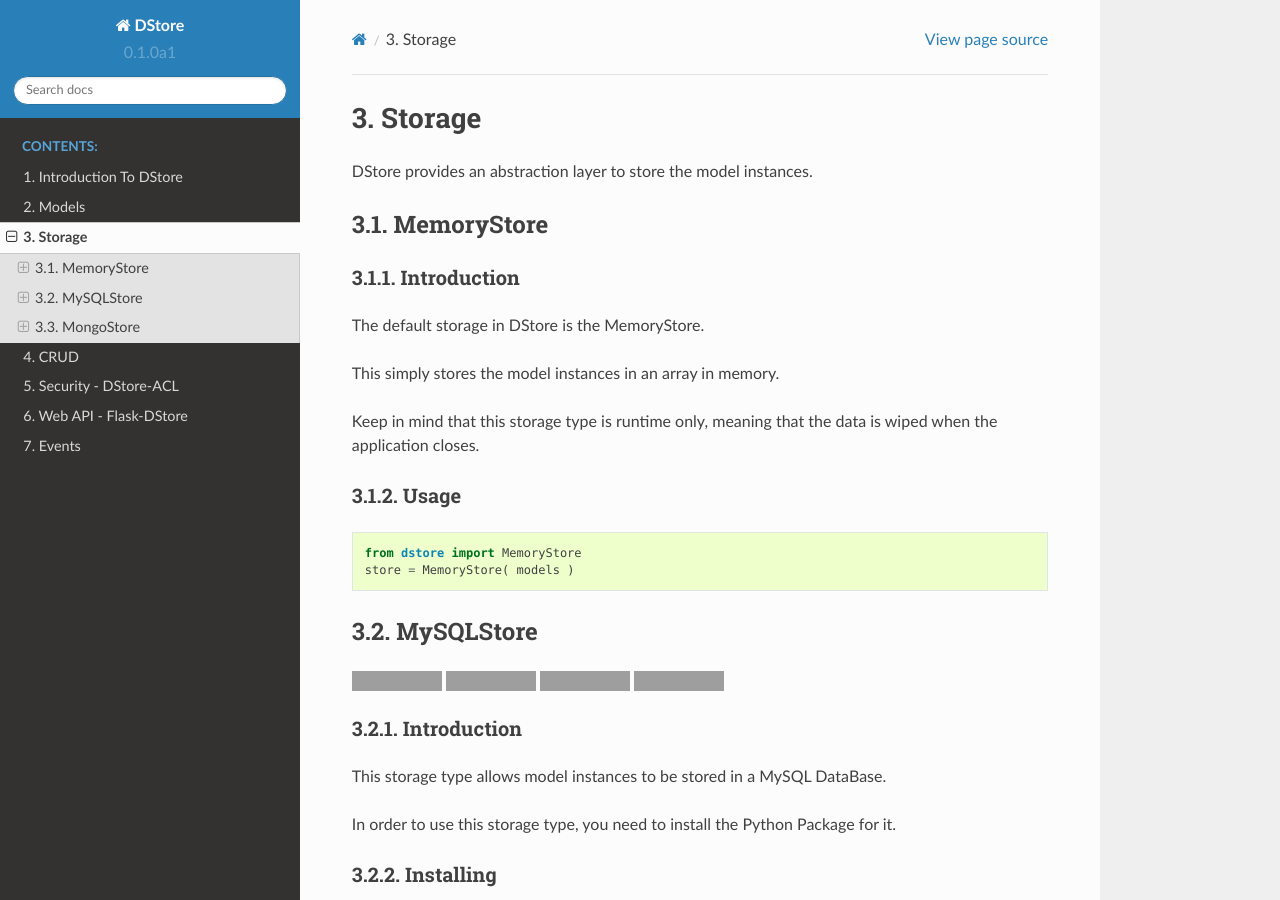
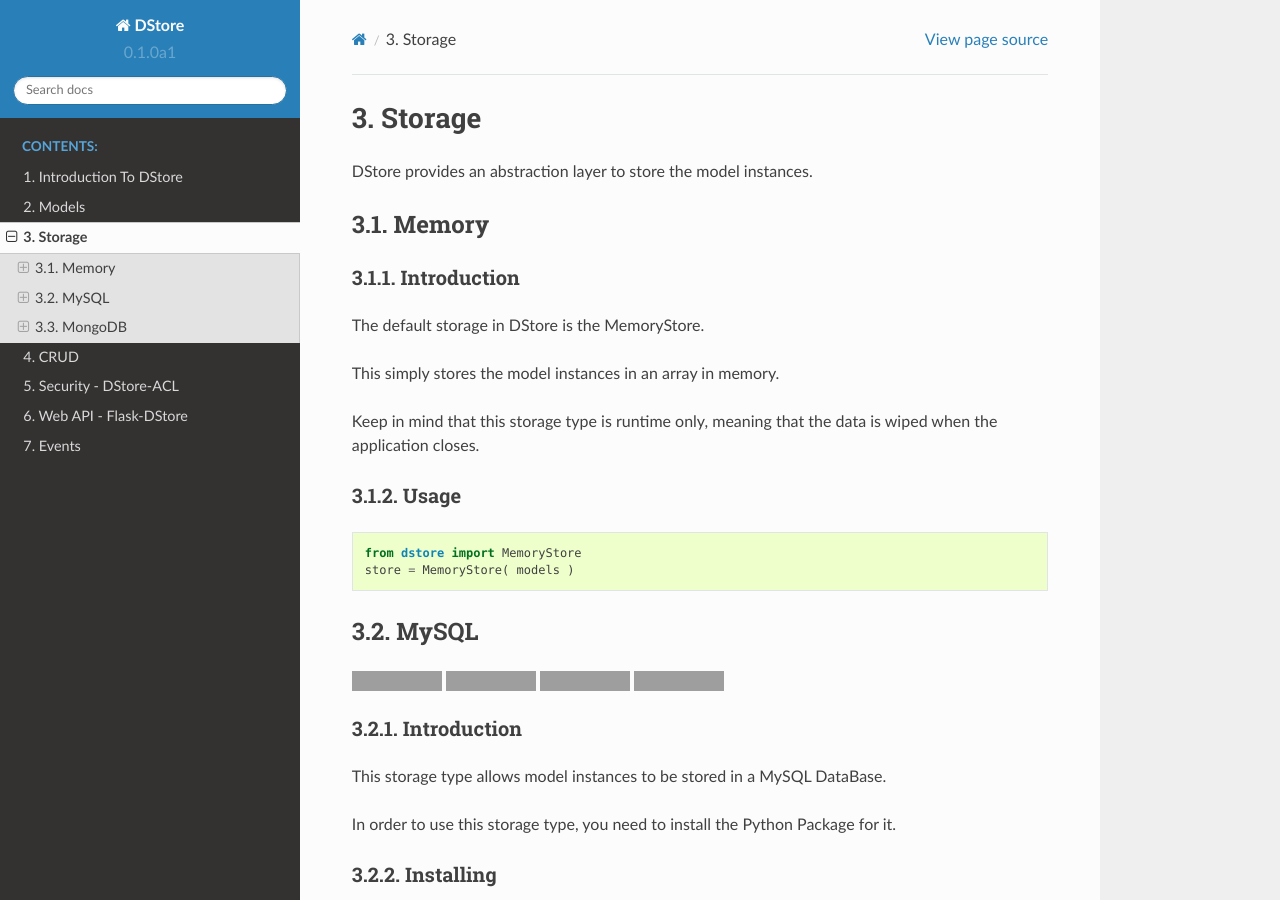
Before and after one commit to MarkLark/dstore, a Sphinx documentation site: the page built from docs/source/storage.rst, in a window 1280 px wide and 900 px high, cut to the strip 0-900 px from the top of the window. Built offline with Sphinx 7.4.7 and the Read the Docs theme 2.0.0, drawn with Linux system fonts in a browser that asks for light colours; grey boxes are pictures that could not be loaded.

Commit message:
Docs: Changed chapter titles in Storage

```diff
--- a/docs/source/storage.rst
+++ b/docs/source/storage.rst
@@ -4,8 +4,8 @@
 
 
 
-MemoryStore
-===========
+Memory
+======
 
 Introduction
 ------------
@@ -23,8 +23,8 @@
     from dstore import MemoryStore
     store = MemoryStore( models )
 
-MySQLStore
-==========
+MySQL
+=====
 .. image:: https://img.shields.io/coveralls/MarkLark/dstore-mysql.svg
     :target: https://coveralls.io/github/MarkLark/dstore-mysql?branch=master
 
@@ -80,8 +80,8 @@
     from dstore_mysql import MySQLStore
     store = MySQLStore( models )
 
-MongoStore
-==========
+MongoDB
+=======
 .. image:: https://img.shields.io/coveralls/MarkLark/dstore-mongo.svg
     :target: https://coveralls.io/github/MarkLark/dstore-mongo?branch=master
 
```
